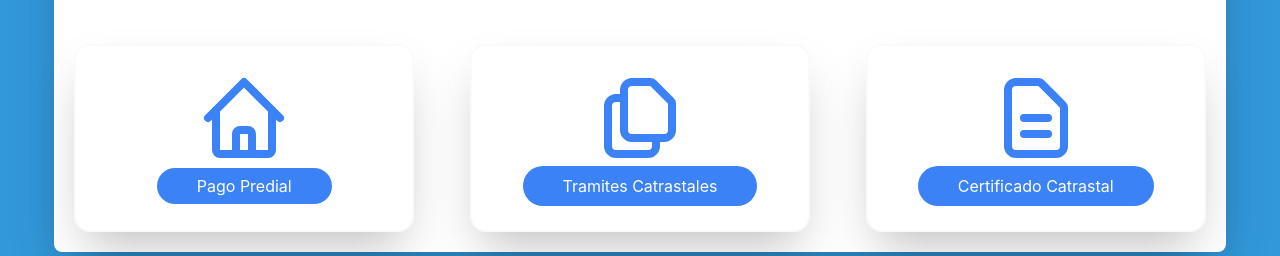
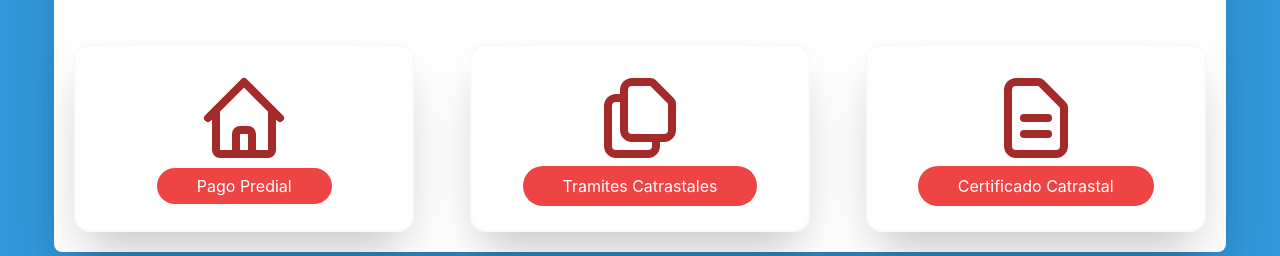
Before and after one commit to AleDonatto/pagos, a React (Create React App) app: page / in a window 1280 px wide. Shown: the part 449-705 px from the top of the page. Built offline with nearby package versions, Linux system fonts and the light colour scheme.

Commit message:
Se hicieron cambios en los colores

```diff
--- a/src/components/HomePagos.jsx
+++ b/src/components/HomePagos.jsx
@@ -20,21 +20,21 @@ export const HomePagos = () => {
                     <div className="grid grid-cols-3 gap-4">
                         <div className="m-5 bg-white shadow-2xl p-6 rounded-2xl border-2 border-gray-50">
                             <div className="w-full flex justify-center mb-2">
-                                <svg class="w-24 h-24 text-blue-500" fill="none" stroke="currentColor" viewBox="0 0 24 24" xmlns="http://www.w3.org/2000/svg"><path stroke-linecap="round" stroke-linejoin="round" stroke-width="2" d="M3 12l2-2m0 0l7-7 7 7M5 10v10a1 1 0 001 1h3m10-11l2 2m-2-2v10a1 1 0 01-1 1h-3m-6 0a1 1 0 001-1v-4a1 1 0 011-1h2a1 1 0 011 1v4a1 1 0 001 1m-6 0h6"></path></svg>
+                                <svg class="w-24 h-24 text-brown-500" fill="none" stroke="brown" viewBox="0 0 24 24" xmlns="http://www.w3.org/2000/svg"><path stroke-linecap="round" stroke-linejoin="round" stroke-width="2" d="M3 12l2-2m0 0l7-7 7 7M5 10v10a1 1 0 001 1h3m10-11l2 2m-2-2v10a1 1 0 01-1 1h-3m-6 0a1 1 0 001-1v-4a1 1 0 011-1h2a1 1 0 011 1v4a1 1 0 001 1m-6 0h6"></path></svg>
                             </div>
-                            <Link className='rounded-full bg-blue-500 hover:bg-blue-800 px-10 py-2 text-white' to="/pago-predial">Pago Predial</Link>
+                            <Link className='rounded-full bg-red-500 hover:bg-red-800 px-10 py-2 text-white' to="/pago-predial">Pago Predial</Link>
                         </div>
                         <div className="m-5 bg-white shadow-2xl p-6 rounded-2xl border-2 border-gray-50">
                             <div className="w-full flex justify-center">
-                                <svg class="w-24 h-24 text-blue-500" fill="none" stroke="currentColor" viewBox="0 0 24 24" xmlns="http://www.w3.org/2000/svg"><path stroke-linecap="round" stroke-linejoin="round" stroke-width="2" d="M8 7v8a2 2 0 002 2h6M8 7V5a2 2 0 012-2h4.586a1 1 0 01.707.293l4.414 4.414a1 1 0 01.293.707V15a2 2 0 01-2 2h-2M8 7H6a2 2 0 00-2 2v10a2 2 0 002 2h8a2 2 0 002-2v-2"></path></svg>
+                                <svg class="w-24 h-24 text-pink-500" fill="none" stroke="brown" viewBox="0 0 24 24" xmlns="http://www.w3.org/2000/svg"><path stroke-linecap="round" stroke-linejoin="round" stroke-width="2" d="M8 7v8a2 2 0 002 2h6M8 7V5a2 2 0 012-2h4.586a1 1 0 01.707.293l4.414 4.414a1 1 0 01.293.707V15a2 2 0 01-2 2h-2M8 7H6a2 2 0 00-2 2v10a2 2 0 002 2h8a2 2 0 002-2v-2"></path></svg>
                             </div>
-                            <button type='button' className='rounded-full bg-blue-500 hover:bg-blue-800 px-10 py-2 text-white'>Tramites Catrastales</button>
+                            <button type='button' className='rounded-full bg-red-500 hover:bg-red-800 px-10 py-2 text-white'>Tramites Catrastales</button>
                         </div>
                         <div className="m-5 bg-white shadow-2xl p-6 rounded-2xl border-2 border-gray-50">
                             <div className="w-full flex justify-center">
-                                <svg class="w-24 h-24 text-blue-500" fill="none" stroke="currentColor" viewBox="0 0 24 24" xmlns="http://www.w3.org/2000/svg"><path stroke-linecap="round" stroke-linejoin="round" stroke-width="2" d="M9 12h6m-6 4h6m2 5H7a2 2 0 01-2-2V5a2 2 0 012-2h5.586a1 1 0 01.707.293l5.414 5.414a1 1 0 01.293.707V19a2 2 0 01-2 2z"></path></svg>
+                                <svg class="w-24 h-24 text-red-500" fill="none" stroke="brown" viewBox="0 0 24 24" xmlns="http://www.w3.org/2000/svg"><path stroke-linecap="round" stroke-linejoin="round" stroke-width="2" d="M9 12h6m-6 4h6m2 5H7a2 2 0 01-2-2V5a2 2 0 012-2h5.586a1 1 0 01.707.293l5.414 5.414a1 1 0 01.293.707V19a2 2 0 01-2 2z"></path></svg>
                             </div>
-                            <button type='button' className='rounded-full bg-blue-500 hover:bg-blue-800 px-10 py-2 text-white'>Certificado Catrastal</button>
+                            <button type='button' className='rounded-full bg-red-500 hover:bg-red-800 px-10 py-2 text-white'>Certificado Catrastal</button>
                         </div>
                     </div>
                 </div>
--- a/src/components/PagePagoPredial.jsx
+++ b/src/components/PagePagoPredial.jsx
@@ -43,9 +43,9 @@ export const PagePagoPredial = () => {
         <p className="text-lg text-gray-600 sm:text-2xl text-left mt-10">Ingrese clave catastral</p>
 
         <form className='flex w-full max-w-md flex-col items-center space-y-3 sm:flex-row sm:space-y-0 sm:space-x-3 mt-5'>
-          <input type="text" className="w-full rounded-md border bg-gray-50 px-4 py-2 focus:outline-none focus:ring-2 focus:ring-blue-500 disabled:cursor-not-allowed disabled:opacity-50" placeholder='Clave catastral'
+          <input type="text" className="w-full rounded-md border bg-gray-50 px-4 py-2 focus:outline-none focus:ring-2 focus:ring-red-500 disabled:cursor-not-allowed disabled:opacity-50" placeholder='Clave catastral'
           onChange={handleinputClave}/>
-          <button className="w-full rounded-md border border-blue-500 bg-blue-500 py-2 px-6 text-white transition hover:border-blue-600 hover:bg-blue-600 focus:outline-none focus:ring-4 focus:ring-blue-500 focus:ring-opacity-50 disabled:cursor-not-allowed disabled:opacity-50 disabled:hover:border-blue-500 disabled:hover:bg-blue-500 sm:max-w-max" type='submit'
+          <button className="w-full rounded-md border border-red-500 bg-red-500 py-2 px-6 text-white transition hover:border-red-600 hover:bg-red-600 focus:outline-none focus:ring-4 focus:ring-red-500 focus:ring-opacity-50 disabled:cursor-not-allowed disabled:opacity-50 disabled:hover:border-pink-500 disabled:hover:bg-pink-500 sm:max-w-max" type='submit'
           onClick={handleshowForm}>
             Buscar
           </button>
@@ -129,12 +129,12 @@ export const PagePagoPredial = () => {
               <div className='mt-10'>
                 <div className='grid grid-cols-2 gap-4'>
                   <div className="">
-                    <button className='rounded bg-blue-500 hover:bg-blue-700 text-white py-2 px-10' onClick={handleshowPagoLinea}>
+                    <button className='rounded bg-red-500 hover:bg-red-700 text-white py-2 px-10' onClick={handleshowPagoLinea}>
                       Pagar en Linea
                     </button>
                   </div>
                   <div className="">
-                    <button onClick={() => setToggle(!toggle)} className="rounded bg-blue-500 hover:bg-blue-700 text-white py-2 px-10">
+                    <button onClick={() => setToggle(!toggle)} className="rounded bg-red-500 hover:bg-red-700 text-white py-2 px-10">
                       Orden Desglozada
                     </button>
 
@@ -205,13 +205,13 @@ export const PagePagoPredial = () => {
                   </div>
 
                   <div>
-                    <button type='button' className='rounded bg-red-500 hover:bg-red-700 text-white py-2 px-10'
+                    <button type='button' className='rounded bg-green-500 hover:bg-green-700 text-white py-2 px-10'
                     onClick={handleCancelPagoLinea}>
                       Cancelar
                     </button>
                   </div>
                   <div>
-                    <button type='button' className='rounded bg-blue-500 hover:bg-blue-700 text-white py-2 px-10'>
+                    <button type='button' className='rounded bg-red-500 hover:bg-red-700 text-white py-2 px-10'>
                       Continuar
                     </button>
                   </div>
```
